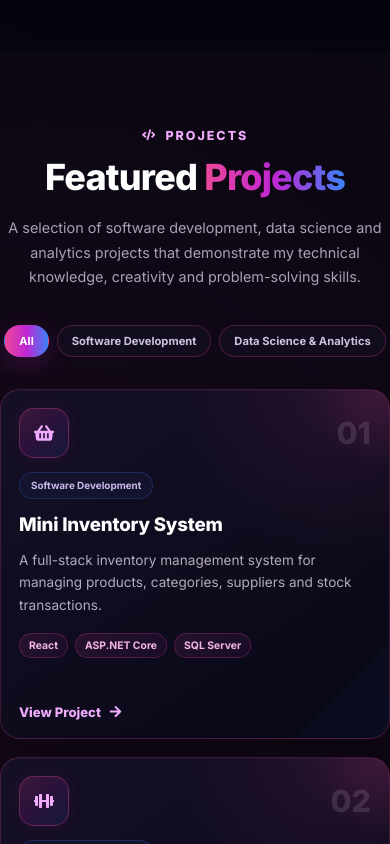
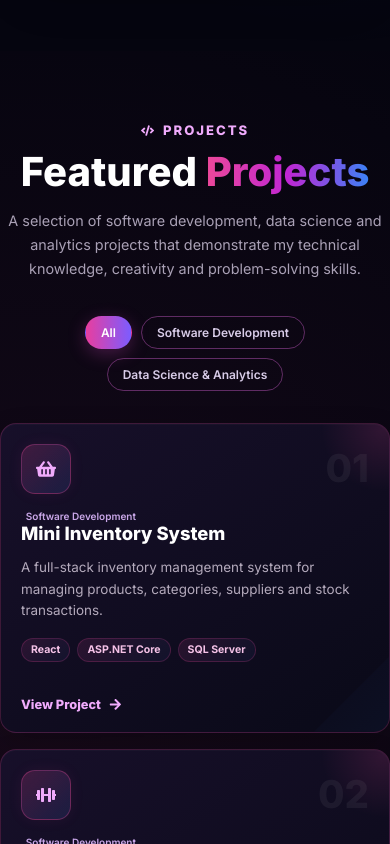
Before and after one commit to thashmiemaya-coder/thashmi-portfolio, a React (Vite) app: page / in a window 390 px wide. Shown: the part 5780-6624 px from the top of the page. Built offline with nearby package versions, Linux system fonts and the light colour scheme.

Commit message:
Refactor Projects CSS for improved spacing, layout, and visual consistency

```diff
--- a/src/styles/projects.css
+++ b/src/styles/projects.css
@@ -4,21 +4,19 @@
 
 .projects-section {
   position: relative;
-
-  padding: 100px 0 110px;
-
+  padding: 90px 0 95px;
   overflow: hidden;
 
   background:
     radial-gradient(
-      circle at 10% 15%,
+      circle at 10% 20%,
       rgba(236, 72, 153, 0.08),
       transparent 30%
     ),
     radial-gradient(
       circle at 90% 80%,
       rgba(59, 130, 246, 0.07),
-      transparent 32%
+      transparent 30%
     );
 }
 
@@ -29,11 +27,9 @@
 
 .projects-container {
   position: relative;
-
   z-index: 2;
 
-  width: min(1180px, 90%);
-
+  width: min(1120px, 88%);
   margin: 0 auto;
 }
 
@@ -43,13 +39,10 @@
 ========================================================= */
 
 .projects-heading {
-  max-width: 820px;
-
-  margin: 0 auto 45px;
-
+  max-width: 800px;
+  margin: 0 auto 42px;
   text-align: center;
 }
-
 
 .projects-label {
   display: inline-flex;
@@ -57,49 +50,34 @@
   align-items: center;
   justify-content: center;
 
-  gap: 10px;
+  gap: 9px;
 
-  margin-bottom: 16px;
+  margin-bottom: 13px;
 
   color: #f0abfc;
 
-  font-size: 0.9rem;
-
+  font-size: 0.82rem;
   font-weight: 800;
 
   letter-spacing: 2px;
 }
 
-
-.projects-label svg {
-  font-size: 0.85rem;
-}
-
-
 .projects-heading h2 {
-  margin: 0 0 20px;
+  margin: 0 0 16px;
 
   color: #ffffff;
 
-  font-size: clamp(
-    3rem,
-    5vw,
-    4.4rem
-  );
+  font-size: clamp(2.7rem, 4.5vw, 4rem);
 
   font-weight: 800;
 
   line-height: 1.05;
-
-  letter-spacing: -1.5px;
 }
-
 
 .projects-heading h2 span {
   color: transparent;
 
-  background:
-    linear-gradient(
+  background: linear-gradient(
     90deg,
     #ec4899,
     #c026d3,
@@ -107,21 +85,19 @@
   );
 
   background-clip: text;
-
   -webkit-background-clip: text;
 }
 
-
 .projects-heading p {
-  max-width: 760px;
+  max-width: 720px;
 
   margin: 0 auto;
 
   color: #aaa1b6;
 
-  font-size: 1.03rem;
+  font-size: 0.98rem;
 
-  line-height: 1.8;
+  line-height: 1.7;
 }
 
 
@@ -132,74 +108,57 @@
 .project-filters {
   display: flex;
 
+  justify-content: center;
   align-items: center;
-  justify-content: center;
-
-  flex-wrap: wrap;
 
   gap: 12px;
 
-  margin: 0 auto 42px;
+  margin: 28px 0 40px;
+
+  flex-wrap: wrap;
 }
 
+.project-filters button {
+  padding: 9px 19px;
 
-.project-filters button {
-  padding: 10px 20px;
+  border: 1px solid rgba(220, 100, 220, 0.4);
 
-  border: 1px solid
-    rgba(236, 72, 153, 0.25);
+  border-radius: 25px;
 
-  border-radius: 999px;
+  background: transparent;
 
-  background:
-    rgba(20, 14, 35, 0.72);
+  color: #d8cce8;
 
-  color: #cfc3dc;
+  font-size: 13px;
 
-  font-size: 0.82rem;
-
-  font-weight: 700;
+  font-weight: 600;
 
   cursor: pointer;
 
-  transition:
-    transform 0.25s ease,
-    border-color 0.25s ease,
-    color 0.25s ease,
-    background 0.25s ease,
-    box-shadow 0.25s ease;
+  transition: all 0.3s ease;
 }
 
-
 .project-filters button:hover {
-  transform: translateY(-2px);
-
-  border-color:
-    rgba(236, 72, 153, 0.55);
+  border-color: #d85bdc;
 
   color: #ffffff;
 
-  background:
-    rgba(236, 72, 153, 0.08);
+  transform: translateY(-2px);
 }
 
-
 .project-filters button.active {
-  border-color: transparent;
-
-  background:
-    linear-gradient(
+  background: linear-gradient(
     90deg,
-      #ec4899,
-      #c026d3,
-      #3b82f6
+    #e83e9f,
+    #7c5cff
   );
 
   color: #ffffff;
 
+  border-color: transparent;
+
   box-shadow:
-    0 8px 25px
-    rgba(192, 38, 211, 0.2);
+    0 5px 18px rgba(210, 70, 190, 0.28);
 }
 
 
@@ -210,13 +169,11 @@
 .projects-grid {
   display: grid;
 
-  grid-template-columns:
-    repeat(
-      3,
-      minmax(0, 1fr)
-    );
+  grid-template-columns: repeat(3, minmax(0, 1fr));
 
-  gap: 24px;
+  gap: 18px;
+
+  align-items: stretch;
 }
 
 
@@ -229,69 +186,60 @@
 
   display: flex;
 
-  flex-direction: column;
+  min-height: 330px;
 
-  min-height: 390px;
-
-  padding: 24px;
+  padding: 22px;
 
   overflow: hidden;
 
-  border:
-    1px solid
-    rgba(236, 72, 153, 0.22);
+  flex-direction: column;
 
-  border-radius: 20px;
+  border: 1px solid rgba(236, 72, 153, 0.22);
+
+  border-radius: 17px;
 
   background:
-    radial-gradient(
-      circle at 90% 0%,
-      rgba(236, 72, 153, 0.10),
-      transparent 35%
-    ),
     linear-gradient(
       145deg,
-      rgba(22, 16, 40, 0.96),
-      rgba(8, 8, 22, 0.96)
+      rgba(24, 16, 43, 0.97),
+      rgba(10, 10, 25, 0.95)
     );
 
   box-shadow:
-    0 15px 35px
-    rgba(0, 0, 0, 0.25),
-
-    inset 0 1px 0
-    rgba(255, 255, 255, 0.025);
+    0 12px 30px rgba(0, 0, 0, 0.2),
+    inset 0 1px 0 rgba(255, 255, 255, 0.025);
 
   transition:
-    transform 0.35s ease,
-    border-color 0.35s ease,
-    box-shadow 0.35s ease;
+    transform 0.3s ease,
+    border-color 0.3s ease,
+    box-shadow 0.3s ease;
 }
 
+
+/* Decorative pink glow */
 
 .project-card::before {
   position: absolute;
 
-  top: -70px;
-  right: -70px;
+  top: -60px;
+  right: -60px;
 
-  width: 150px;
-  height: 150px;
+  width: 130px;
+  height: 130px;
 
   border-radius: 50%;
 
   content: "";
 
-  background:
-    radial-gradient(
+  background: radial-gradient(
     circle,
-      rgba(236, 72, 153, 0.13),
+    rgba(236, 72, 153, 0.15),
     transparent 68%
   );
-
-  pointer-events: none;
 }
 
+
+/* Decorative blue corner */
 
 .project-card::after {
   position: absolute;
@@ -299,62 +247,35 @@
   right: 0;
   bottom: 0;
 
-  width: 95px;
-  height: 95px;
+  width: 75px;
+  height: 75px;
 
   content: "";
 
-  background:
-    linear-gradient(
+  background: linear-gradient(
     135deg,
     transparent,
     rgba(59, 130, 246, 0.05)
   );
 
-  clip-path:
-    polygon(
+  clip-path: polygon(
     100% 0,
     100% 100%,
     0 100%
   );
-
-  pointer-events: none;
 }
 
 
+/* Hover */
+
 .project-card:hover {
-  transform: translateY(-7px);
-
-  border-color:
-    rgba(236, 72, 153, 0.55);
+  border-color: rgba(236, 72, 153, 0.58);
 
   box-shadow:
-    0 22px 45px
-    rgba(0, 0, 0, 0.35),
+    0 18px 35px rgba(236, 72, 153, 0.09),
+    0 0 20px rgba(59, 130, 246, 0.04);
 
-    0 0 30px
-    rgba(236, 72, 153, 0.08);
-}
-
-
-/* =========================================================
-   PROJECT IMAGE LINK
-========================================================= */
-
-.project-image-link {
-  position: relative;
-
-  display: block;
-
-  margin-bottom: 18px;
-
-  color: inherit;
-
-  text-decoration: none;
-
-  border-radius: 16px;
-
-  outline: none;
+  transform: translateY(-5px);
 }
 
 
@@ -364,120 +285,35 @@
 
 .project-image {
   position: relative;
+  z-index: 2;
 
   width: 100%;
+  height: 145px;
 
-  height: 165px;
+  margin-bottom: 17px;
 
   overflow: hidden;
 
-  border:
-    1px solid
-    rgba(236, 72, 153, 0.28);
+  border: 1px solid rgba(220, 100, 220, 0.25);
 
-  border-radius: 16px;
+  border-radius: 13px;
 
-  background: #0c0a18;
-
-  box-shadow:
-    0 8px 25px
-    rgba(0, 0, 0, 0.25);
-
-  cursor: pointer;
+  background: #0d0b1d;
 }
 
+.project-image img {
+  display: block;
 
-.project-image img {
   width: 100%;
   height: 100%;
 
-  display: block;
-
   object-fit: cover;
 
-  transition:
-    transform 0.45s ease,
-    filter 0.45s ease;
+  transition: transform 0.4s ease;
 }
 
-
-.project-card:hover
-.project-image img {
-  transform: scale(1.045);
-
-  filter: brightness(1.05);
-}
-
-
-/* =========================================================
-   IMAGE OVERLAY
-========================================================= */
-
-.image-overlay {
-  position: absolute;
-
-  inset: 0;
-
-  display: flex;
-
-  align-items: center;
-  justify-content: center;
-
-  background:
-    linear-gradient(
-      135deg,
-      rgba(236, 72, 153, 0.78),
-      rgba(192, 38, 211, 0.70),
-      rgba(59, 130, 246, 0.68)
-    );
-
-  opacity: 0;
-
-  transition:
-    opacity 0.3s ease;
-}
-
-
-.image-overlay span {
-  display: inline-flex;
-
-  align-items: center;
-
-  gap: 8px;
-
-  padding: 9px 15px;
-
-  border:
-    1px solid
-    rgba(255, 255, 255, 0.25);
-
-  border-radius: 999px;
-
-  background:
-    rgba(10, 8, 22, 0.55);
-
-  color: #ffffff;
-
-  font-size: 0.75rem;
-
-  font-weight: 800;
-
-  backdrop-filter: blur(8px);
-}
-
-
-.project-image-link:hover
-.image-overlay {
-  opacity: 1;
-}
-
-
-.project-image-link:focus-visible {
-  outline:
-    2px solid
-    #ec4899;
-
-  outline-offset: 4px;
+.project-card:hover .project-image img {
+  transform: scale(1.04);
 }
 
 
@@ -487,16 +323,15 @@
 
 .project-top {
   position: relative;
-
   z-index: 2;
 
   display: flex;
 
+  margin-bottom: 16px;
+
   align-items: center;
 
   justify-content: space-between;
-
-  margin-bottom: 14px;
 }
 
 
@@ -507,47 +342,29 @@
 .project-icon {
   display: flex;
 
-  width: 54px;
-  height: 54px;
+  width: 52px;
+  height: 52px;
 
   align-items: center;
   justify-content: center;
 
-  border:
-    1px solid
-    rgba(236, 72, 153, 0.35);
+  border: 1px solid rgba(236, 72, 153, 0.32);
 
-  border-radius: 15px;
+  border-radius: 14px;
 
   color: #f0abfc;
 
   background:
     linear-gradient(
       135deg,
-      rgba(236, 72, 153, 0.18),
-      rgba(192, 38, 211, 0.13),
-      rgba(59, 130, 246, 0.10)
+      rgba(236, 72, 153, 0.2),
+      rgba(59, 130, 246, 0.13)
     );
 
-  font-size: 1.35rem;
+  font-size: 1.3rem;
 
   box-shadow:
-    0 0 18px
-    rgba(236, 72, 153, 0.07);
-
-  transition:
-    transform 0.3s ease,
-    box-shadow 0.3s ease;
-}
-
-
-.project-card:hover
-.project-icon {
-  transform: translateY(-3px);
-
-  box-shadow:
-    0 0 25px
-    rgba(236, 72, 153, 0.16);
+    0 0 15px rgba(236, 72, 153, 0.07);
 }
 
 
@@ -556,10 +373,9 @@
 ========================================================= */
 
 .project-number {
-  color:
-    rgba(255, 255, 255, 0.12);
+  color: rgba(255, 255, 255, 0.055);
 
-  font-size: 2.1rem;
+  font-size: 2.4rem;
 
   font-weight: 900;
 
@@ -572,32 +388,17 @@
 ========================================================= */
 
 .project-category {
-  position: relative;
+  max-width: 115px;
 
-  z-index: 2;
+  color: #c9a7e8;
 
-  width: fit-content;
+  font-size: 10px;
 
-  margin-bottom: 13px;
+  font-weight: 600;
 
-  padding: 6px 11px;
+  line-height: 1.25;
 
-  border:
-    1px solid
-    rgba(59, 130, 246, 0.22);
-
-  border-radius: 999px;
-
-  color: #c9b8e8;
-
-  background:
-    rgba(59, 130, 246, 0.055);
-
-  font-size: 0.65rem;
-
-  font-weight: 700;
-
-  line-height: 1.3;
+  text-align: right;
 }
 
 
@@ -607,20 +408,17 @@
 
 .project-card h3 {
   position: relative;
-
   z-index: 2;
 
-  margin: 0 0 12px;
+  margin: 0 0 11px;
 
   color: #ffffff;
 
-  font-size: 1.28rem;
+  font-size: 1.18rem;
 
   font-weight: 800;
 
-  line-height: 1.35;
-
-  letter-spacing: -0.2px;
+  line-height: 1.3;
 }
 
 
@@ -630,16 +428,15 @@
 
 .project-description {
   position: relative;
-
   z-index: 2;
 
-  margin: 0 0 17px;
+  margin: 0 0 16px;
 
   color: #b4aabc;
 
-  font-size: 0.88rem;
+  font-size: 0.84rem;
 
-  line-height: 1.65;
+  line-height: 1.6;
 }
 
 
@@ -649,60 +446,38 @@
 
 .project-technologies {
   position: relative;
-
   z-index: 2;
 
   display: flex;
 
+  margin-bottom: 17px;
+
   flex-wrap: wrap;
 
   gap: 7px;
-
-  margin-bottom: 20px;
 }
 
+.project-technologies span {
+  padding: 5px 10px;
 
-.project-technologies span {
-  padding: 6px 10px;
-
-  border:
-    1px solid
-    rgba(236, 72, 153, 0.24);
+  border: 1px solid rgba(236, 72, 153, 0.2);
 
   border-radius: 999px;
 
-  color: #f3b5e7;
+  color: #f5c2e7;
 
   background:
     linear-gradient(
       135deg,
-      rgba(236, 72, 153, 0.11),
-      rgba(192, 38, 211, 0.07)
+      rgba(236, 72, 153, 0.12),
+      rgba(59, 130, 246, 0.06)
     );
 
-  font-size: 0.68rem;
+  font-size: 0.67rem;
 
   font-weight: 700;
 
-  transition:
-    transform 0.25s ease,
-    border-color 0.25s ease,
-    background 0.25s ease;
-}
-
-
-.project-technologies span:hover {
-  transform: translateY(-2px);
-
-  border-color:
-    rgba(236, 72, 153, 0.5);
-
-  background:
-    linear-gradient(
-      135deg,
-      rgba(236, 72, 153, 0.18),
-      rgba(59, 130, 246, 0.10)
-    );
+  line-height: 1.2;
 }
 
 
@@ -712,22 +487,21 @@
 
 .project-link {
   position: relative;
-
   z-index: 2;
 
   display: inline-flex;
 
   width: fit-content;
 
+  margin-top: auto;
+
   align-items: center;
 
   gap: 8px;
 
-  margin-top: auto;
-
   color: #f0abfc;
 
-  font-size: 0.85rem;
+  font-size: 0.82rem;
 
   font-weight: 800;
 
@@ -738,28 +512,23 @@
     gap 0.25s ease;
 }
 
+.project-link:hover {
+  color: #ffffff;
 
-.project-link:hover {
-  gap: 13px;
-
-  color: #ffffff;
+  gap: 12px;
 }
 
-
 .project-link svg {
-  transition:
-    transform 0.25s ease;
+  transition: transform 0.25s ease;
 }
 
-
 .project-link:hover svg {
-  transform:
-    translateX(3px);
+  transform: translateX(3px);
 }
 
 
 /* =========================================================
-   COMING SOON
+   DISABLED LINK
 ========================================================= */
 
 .project-link-disabled {
@@ -768,16 +537,10 @@
   opacity: 0.55;
 }
 
+.project-link-disabled:hover {
+  color: #f0abfc;
 
-.project-link-disabled:hover {
   gap: 8px;
-
-  color: #f0abfc;
-}
-
-
-.project-link-disabled:hover svg {
-  transform: none;
 }
 
 
@@ -787,18 +550,21 @@
 
 @media (max-width: 1050px) {
 
+  .projects-container {
+    width: 90%;
+  }
+
   .projects-grid {
-    grid-template-columns:
-      repeat(
-        2,
-        minmax(0, 1fr)
-      );
+    grid-template-columns: repeat(2, minmax(0, 1fr));
+
+    gap: 18px;
   }
 
   .project-card {
-    min-height: 375px;
+    min-height: 320px;
+
+    padding: 21px;
   }
-
 }
 
 
@@ -809,71 +575,58 @@
 @media (max-width: 650px) {
 
   .projects-section {
-    padding: 75px 0 85px;
+    padding: 70px 0 80px;
   }
-
 
   .projects-container {
     width: 88%;
   }
 
-
   .projects-heading {
     margin-bottom: 35px;
   }
 
-
-  .projects-label {
-    font-size: 0.78rem;
+  .projects-heading h2 {
+    font-size: 2.5rem;
   }
-
-
-  .projects-heading h2 {
-    font-size: 2.55rem;
-
-    letter-spacing: -0.8px;
-  }
-
 
   .projects-heading p {
     font-size: 0.9rem;
 
-    line-height: 1.7;
+    line-height: 1.65;
   }
 
+  .project-filters {
+    gap: 9px;
 
-  .project-filters {
-    gap: 8px;
-
-    margin-bottom: 32px;
+    margin: 25px 0 32px;
   }
 
+  .project-filters button {
+    padding: 8px 15px;
 
-  .project-filters button {
-    padding: 8px 14px;
-
-    font-size: 0.7rem;
+    font-size: 12px;
   }
-
 
   .projects-grid {
     grid-template-columns: 1fr;
 
-    gap: 18px;
+    gap: 16px;
   }
 
+  .project-card {
+    min-height: 310px;
 
-  .project-card {
-    min-height: 350px;
+    padding: 20px;
 
-    padding: 21px;
+    border-radius: 16px;
   }
-
 
   .project-image {
     height: 160px;
+
+    margin-bottom: 16px;
   }
-
 
   .project-icon {
     width: 50px;
@@ -882,59 +635,21 @@
     font-size: 1.25rem;
   }
 
-
-  .project-number {
-    font-size: 1.9rem;
+  .project-card h3 {
+    font-size: 1.15rem;
   }
 
-
-  .project-category {
-    font-size: 0.62rem;
+  .project-description {
+    font-size: 0.84rem;
   }
 
+  .project-technologies span {
+    font-size: 0.66rem;
 
-  .project-card h3 {
-    font-size: 1.17rem;
+    padding: 5px 9px;
   }
 
-
-  .project-description {
-    font-size: 0.85rem;
+  .project-link {
+    font-size: 0.8rem;
   }
-
-
-  .project-technologies span {
-    padding: 5px 9px;
-
-    font-size: 0.65rem;
 }
-
-
-  .project-link {
-    font-size: 0.82rem;
-  }
-
-}
-
-
-/* =========================================================
-   VERY SMALL MOBILE
-========================================================= */
-
-@media (max-width: 400px) {
-
-  .projects-heading h2 {
-    font-size: 2.25rem;
-  }
-
-
-  .project-card {
-    padding: 18px;
-  }
-
-
-  .project-image {
-    height: 145px;
-  }
-
-}
```
Lines whose indentation alone changed are shown as unchanged.
